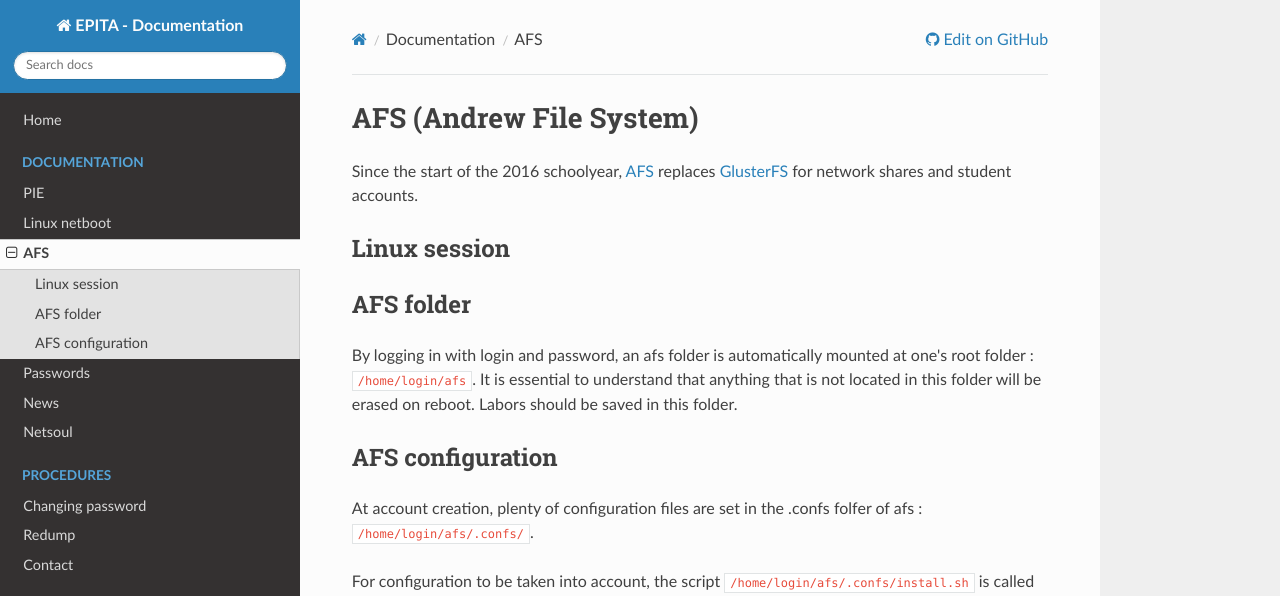
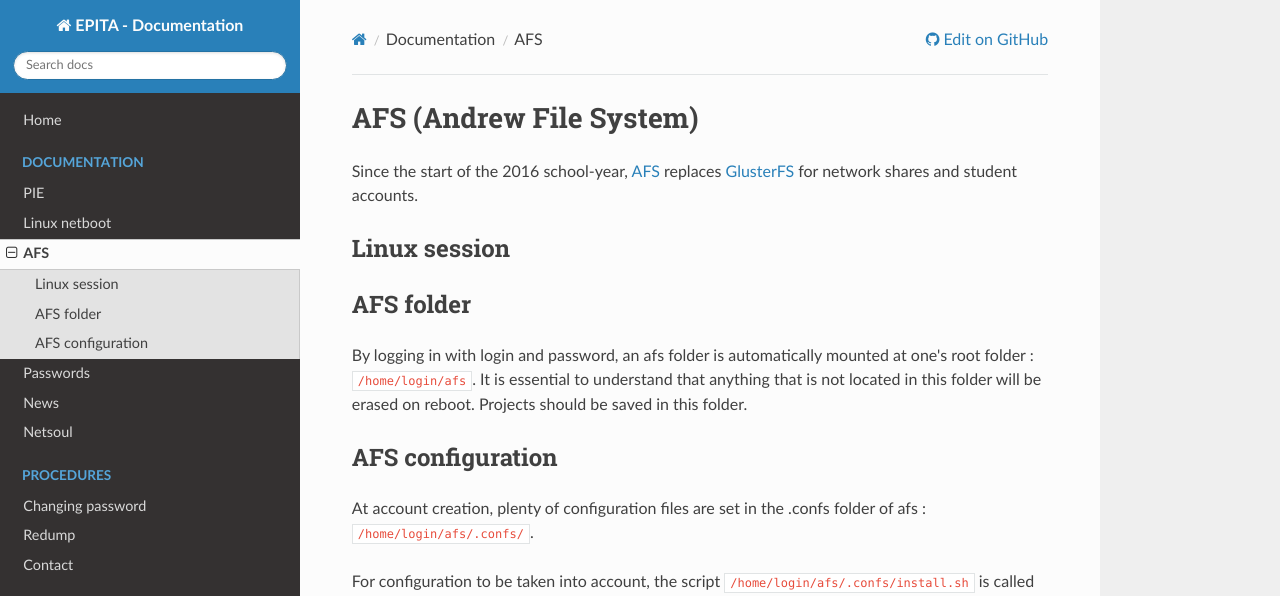
Before and after one commit to cri-epita/epita-doc, an MkDocs documentation site: the page built from docs/afs.md, in a window 1280 px wide and 944 px high. Shown: the top 596 px of the window. Built offline with MkDocs 1.6.1, drawn with Linux system fonts in a browser that asks for light colours; nearby versions of some CDN libraries; old or Windows-style settings are respelled for this version of MkDocs.

Commit message:
afs: quality: afs page review.

```diff
--- a/docs/afs.md
+++ b/docs/afs.md
@@ -1,16 +1,16 @@
 # AFS (Andrew File System)
 
-Since the start of the 2016 schoolyear, [AFS](https://www.openafs.org/)  replaces [GlusterFS](https://www.gluster.org) for network shares and student accounts.
+Since the start of the 2016 school-year, [AFS](https://www.openafs.org/)  replaces [GlusterFS](https://www.gluster.org) for network shares and student accounts.
 
 ## Linux session
 
 ## AFS folder
 
-By logging in with login and password, an afs folder is automatically mounted at one's root folder : `/home/login/afs`. It is essential to understand that anything that is not located in this folder will be erased on reboot. Labors should be saved in this folder.
+By logging in with login and password, an afs folder is automatically mounted at one's root folder : `/home/login/afs`. It is essential to understand that anything that is not located in this folder will be erased on reboot. Projects should be saved in this folder.
 
 ## AFS configuration
 
-At account creation, plenty of configuration files are set in the .confs folfer of afs : `/home/login/afs/.confs/`.
+At account creation, plenty of configuration files are set in the .confs folder of afs : `/home/login/afs/.confs/`.
 
 For configuration to be taken into account, the script `/home/login/afs/.confs/install.sh` is called on each session boot and deals with symbolic links in folders. For example : `ln -s $AFS_DIR/.confs/bashrc $HOME/.bashrc`. It is possible to add new links in this file.
 
```
